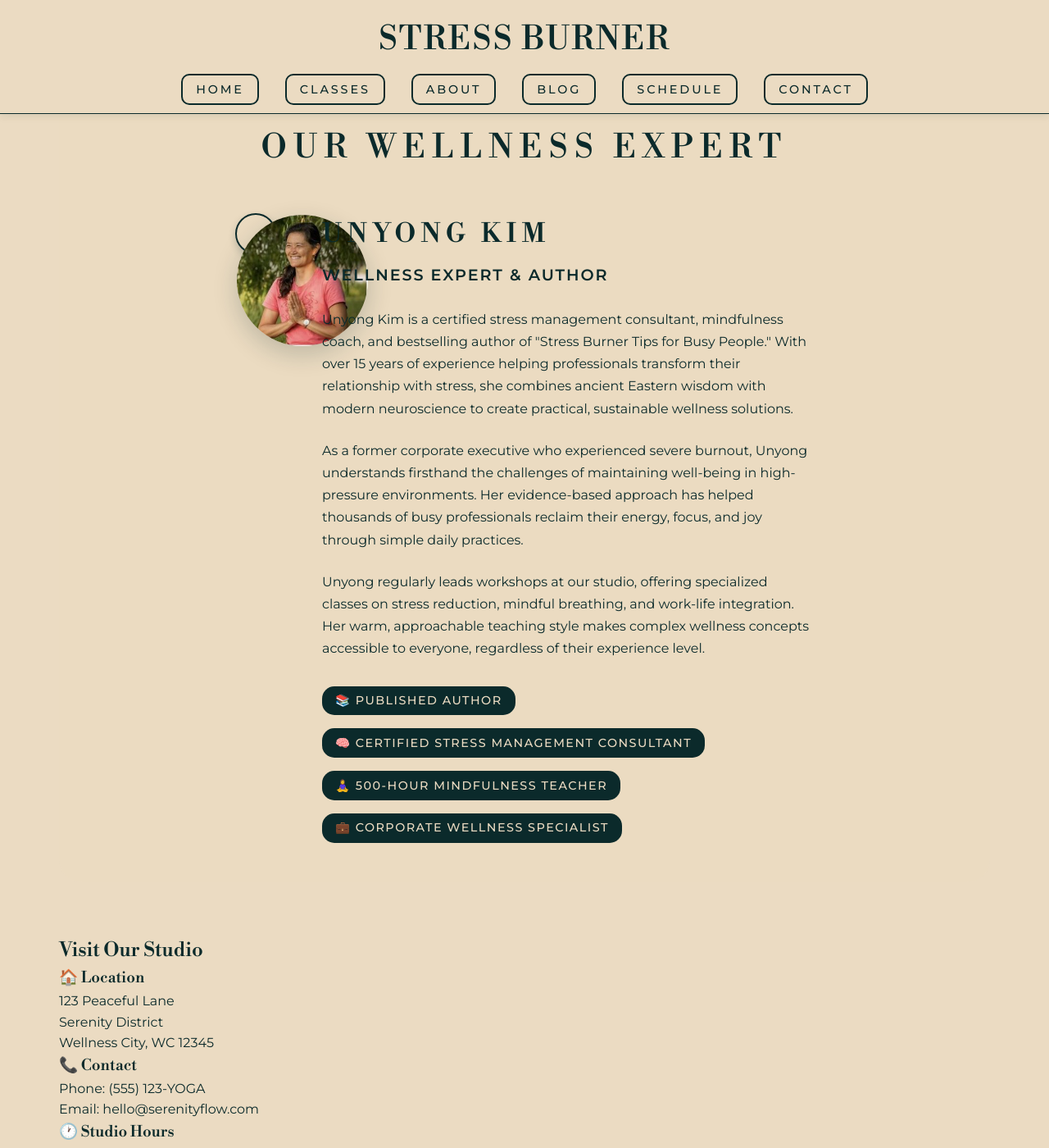
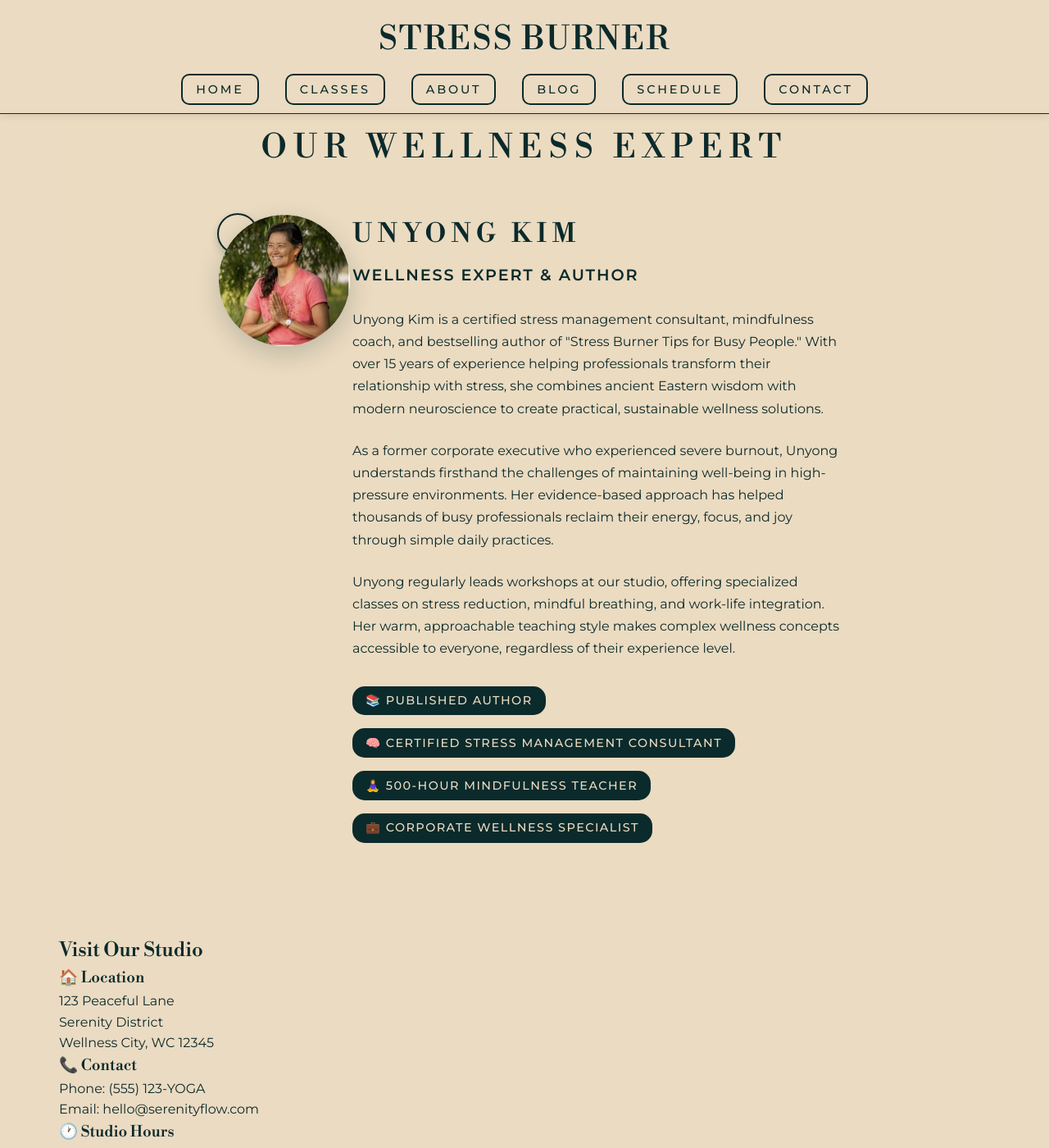
Before and after one commit to chriswakeley/test-blog, a Jekyll site: the page built from about.md, in a window 1280 px wide and 1400 px high, scrolled down 3150 px. Shown: the whole window at 82% size. Built offline with Jekyll 4.4.1, drawn with Linux system fonts in a browser that asks for light colours.

Commit message:
Switch to CSS Grid layout to fix photo overlapping text issue completely

```diff
--- a/assets/css/styles.css
+++ b/assets/css/styles.css
@@ -1054,33 +1054,33 @@ footer {
 }
 
 .author-content {
-    display: flex;
+    display: grid;
+    grid-template-columns: 200px 1fr;
     gap: 2.5rem;
-    align-items: flex-start;
-    flex-wrap: wrap;
-    justify-content: center;
+    align-items: start;
+    max-width: 900px;
+    margin: 0 auto;
 }
 
 @media (max-width: 900px) {
     .author-content {
-        flex-direction: column;
+        grid-template-columns: 1fr;
         text-align: center;
         gap: 2rem;
-        align-items: center;
+        justify-items: center;
     }
 }
 
 .author-photo {
-    flex-shrink: 0;
-    text-align: center;
-    margin-bottom: 1rem;
-    width: 200px;
-}
-
-@media (min-width: 901px) {
+    grid-column: 1;
+    text-align: center;
+    justify-self: center;
+}
+
+@media (max-width: 900px) {
     .author-photo {
-        margin-bottom: 0;
-        margin-right: 1rem;
+        grid-column: 1;
+        grid-row: 1;
     }
 }
 
@@ -1103,9 +1103,16 @@ footer {
 }
 
 .author-bio {
-    flex: 1;
-    min-width: 350px;
-    max-width: 600px;
+    grid-column: 2;
+    min-width: 0;
+}
+
+@media (max-width: 900px) {
+    .author-bio {
+        grid-column: 1;
+        grid-row: 2;
+        max-width: 100%;
+    }
 }
 
 .author-image:hover {
```
